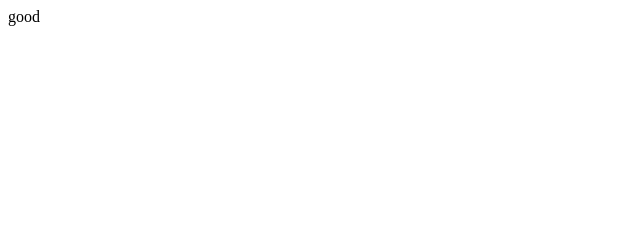
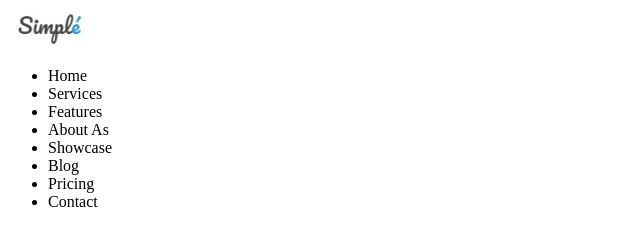
Before and after one commit to Ferid477/WebFundamentals, a plain HTML site: page index.html in a window 1280 px wide. Shown: the whole page, without its empty margins (0-640 px from the left). Drawn offline with Linux system fonts and the light colour scheme.

Commit message:
File organize

```diff
--- a/index.html
+++ b/index.html
@@ -3,11 +3,25 @@
 <head>
     <meta charset="UTF-8">
     <meta http-equiv="X-UA-Compatible" content="IE=edge">
-    <meta name="viewport" content="width=device-width, initial-scale=1.0">
+    <meta name="viewport" content="width=, initial-scale=1.0">
     <title>Document</title>
 </head>
 <body>
-    good
+<section>
+    <div>
+        <img src="logo.png" alt=""><ul>
+            <li>Home</li>
+            <li>Services</li>
+            <li>Features</li>
+            <li>About As</li>
+            <li>Showcase</li>
+            <li>Blog</li>
+            <li>Pricing</li>
+            <li>Contact</li>
+        </ul>
+    </div>
+</section>
+
 
 </body>
 </html>
--- /dev/null
+++ b/style.css
@@ -0,0 +1,20 @@
+div {color:red;
+    background:green;
+     width 500px;
+      height :300px;}
+
+
+      h1 {
+          color: yellow;
+      }
+      .box {wisth: 700px;
+   height:100px;
+background:yellow;
+color:blue}
+
+.secondbox {
+color:brown;
+box-shadow:0px opx 10px black
+padding:10px;
+
+}
```
Also changed, not shown: box.html (added, +24 -0 lines), HTML-CSS-Introduction/whilefrem.2.png (added), HTML-CSS-Introduction/whilefrem.png (added), logo.png (added), wilefrem.png (added).
